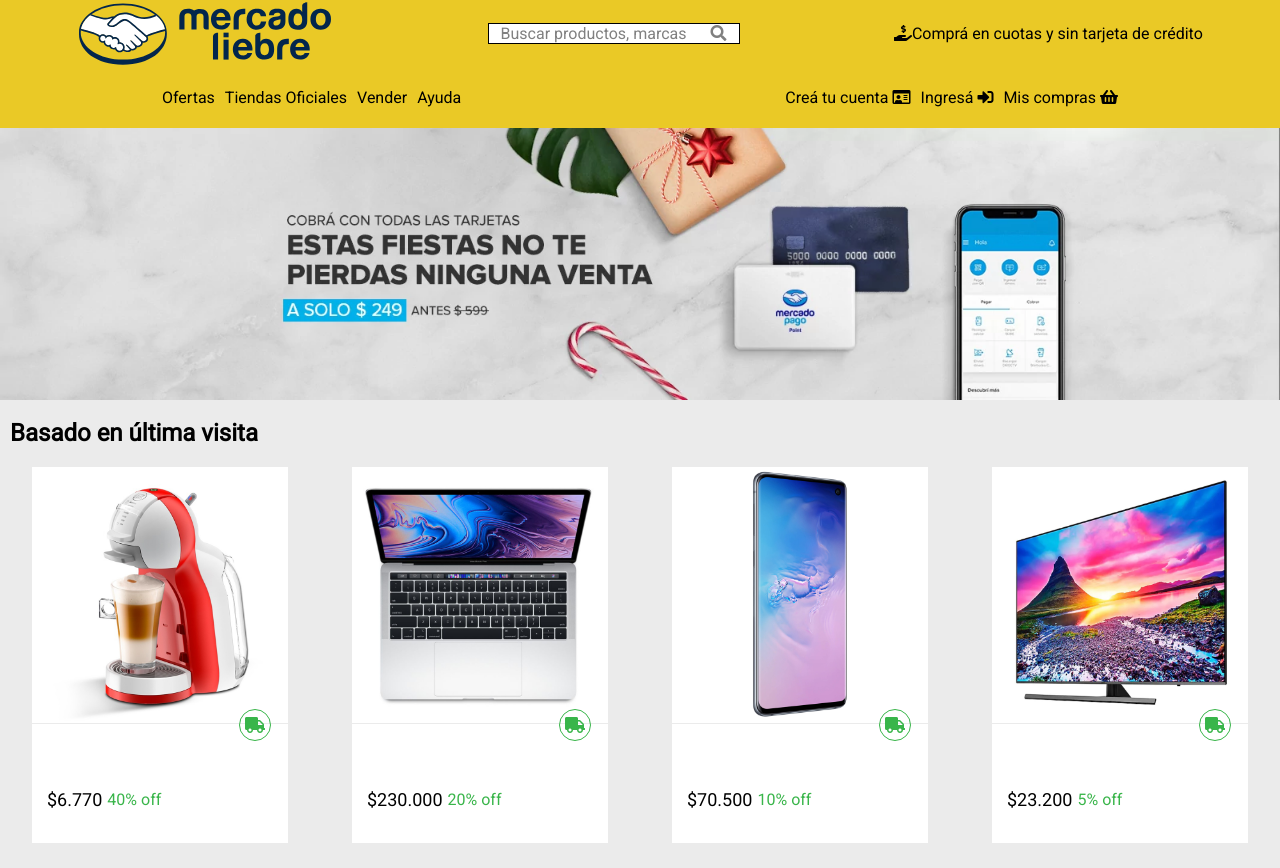
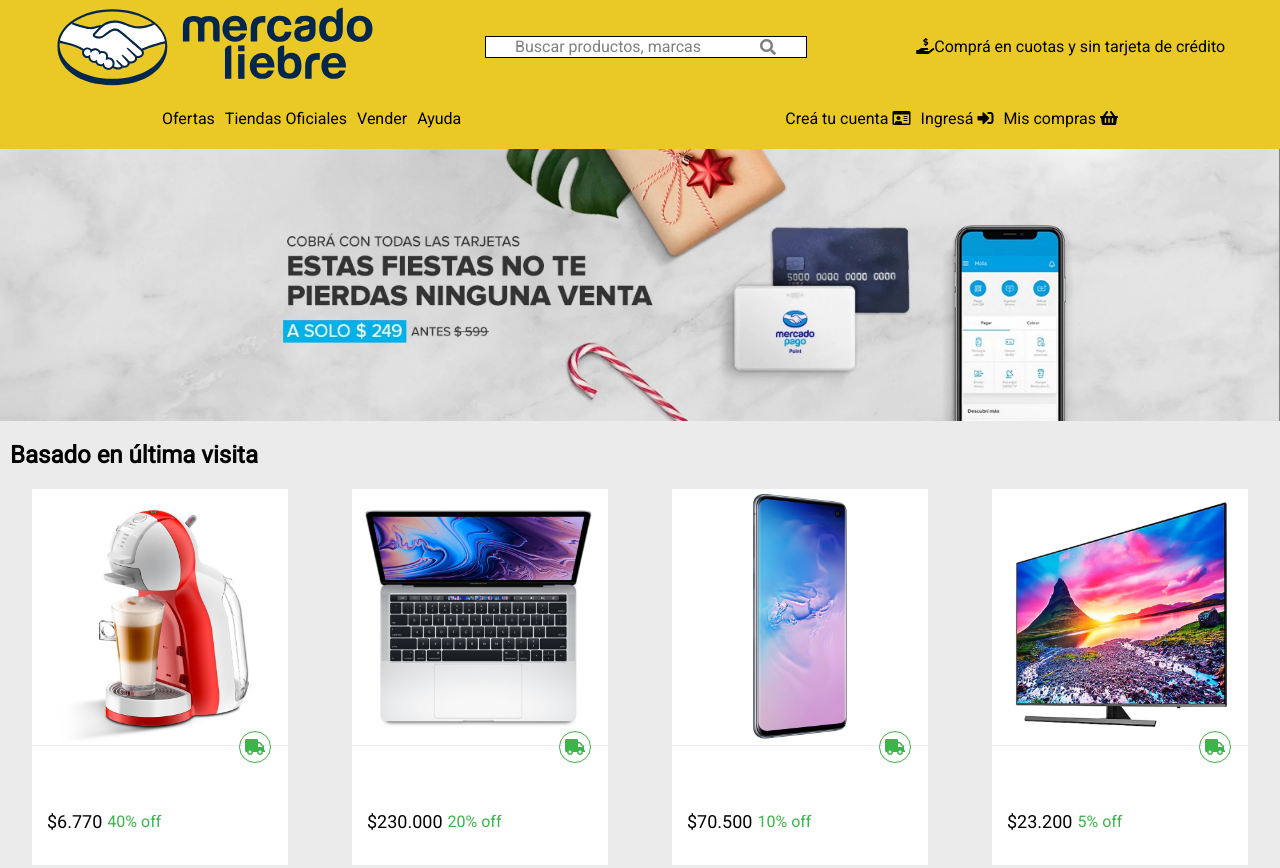
Before and after one commit to lupish/mercadoLiebre, a website: page views/home.html in a window 1280 px wide. Shown: the top 868 px of the page. Drawn offline with Linux system fonts and the light colour scheme.

Commit message:
header text

```diff
--- a/public/css/styles.css
+++ b/public/css/styles.css
@@ -14,7 +14,7 @@
 }
 
 body header img {
-    width: 80vw;
+    width: 50%;
 }
 
 body section img {
@@ -43,15 +43,21 @@
 header div.input {
     background-color: white;
     border: 1px solid black;
-    width: 250px;
+    width: 45%;
     color: gray;
     display: flex;
     justify-content: space-around;
     align-items: center;
+    height: 20px;
 }
 
 header div.input i {
     text-align: right;
+}
+
+header div.input p {
+    white-space: nowrap;
+  overflow: hidden;
 }
 
 body header p {
@@ -203,20 +209,26 @@
     display: none;
 }
 
+header div.header-sin-categorias {
+    display: flex;
+    justify-content: space-around;
+    align-items: center;
+    flex-wrap: wrap;
+    padding-top: 5px;
+}
+
 /****** MEDIA QUERY ******/
 
 @media (min-width: 769px) {
     /****** HEADER ******/
     /* menu */
 
-    header div.header-sin-categorias {
-        display: flex;
-        justify-content: space-around;
-        align-items: center;
+    body header img {
+        width: 25%;
     }
 
-    body header img {
-        width: 20vw;
+    header div.input {
+        width: 25%;
     }
 
     body header input {
--- a/views/home.html
+++ b/views/home.html
@@ -13,7 +13,7 @@
     <header class="fondo_amarillo">
         <div class="header-sin-categorias">
             <img src="/img/logo-mercado-liebre.svg" alt="Logo">
-            <div class="input">Buscar productos, marcas <i class="fa fa-search"></i></div>
+            <div class="input"><p>Buscar productos, marcas</p><i class="fa fa-search"></i></div>
             <p><i class="fas fa-hand-holding-usd"></i>Comprá en cuotas y sin tarjeta de crédito</p>
         </div>
 
```
